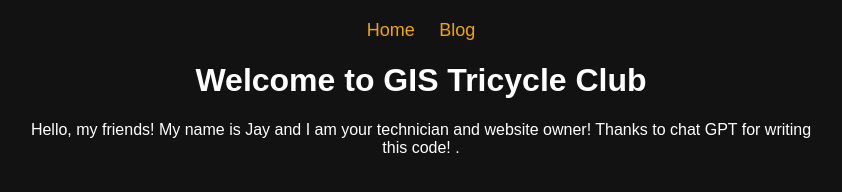
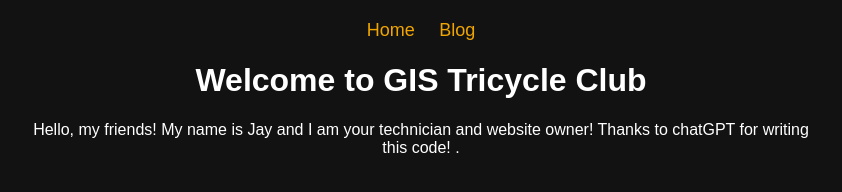
Before and after one commit to helloworldcodingwithai/dfjk, a plain HTML site: page index.html in a window 1280 px wide. Shown: the full height of the page, 219-1061 px from the left. Drawn offline with Linux system fonts and the light colour scheme.

Commit message:
index.html
df

```diff
--- a/index.html
+++ b/index.html
@@ -18,6 +18,6 @@
     </nav>
 
     <h1>Welcome to GIS Tricycle Club</h1>
-    <p>Hello, my friends! My name is Jay and I am your technician and website owner! Thanks to chat GPT for writing this code! .</p>
+    <p>Hello, my friends! My name is Jay and I am your technician and website owner! Thanks to chatGPT for writing this code! .</p>
 </body>
 </html>
```
